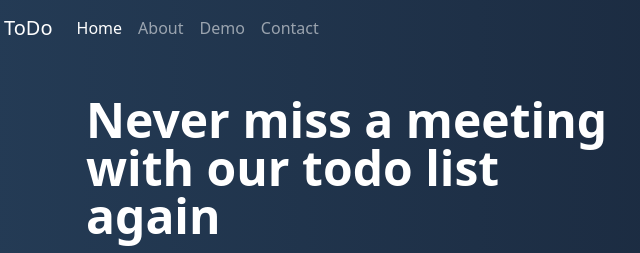
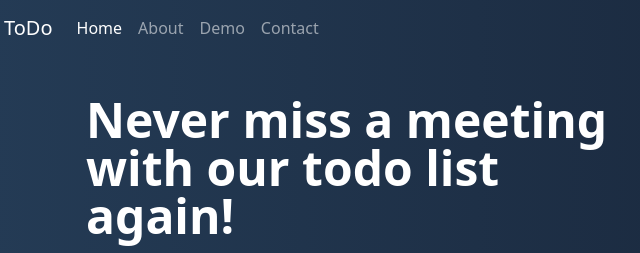
Before and after one commit to john-winko/CFBC_Project1, a plain HTML site: page index.html in a window 1280 px wide. Shown: the top 253 px of the page, 8-648 px from the left. Drawn offline with nearby package versions, Linux system fonts and the light colour scheme.

Commit message:
added a period

```diff
--- a/index.html
+++ b/index.html
@@ -51,7 +51,7 @@
                         loading="lazy">
                 </div>
                 <div class="col-lg-6">
-                    <h1 class="display-5 fw-bold lh-1 mb-3">Never miss a meeting with our todo list again</h1>
+                    <h1 class="display-5 fw-bold lh-1 mb-3">Never miss a meeting with our todo list again!</h1>
                     <p class="lead">A simple, fast and scalable to do list system that helps you manage your time.
                     </p>
                     <div class="d-grid gap-2 d-md-flex justify-content-md-start">
```
